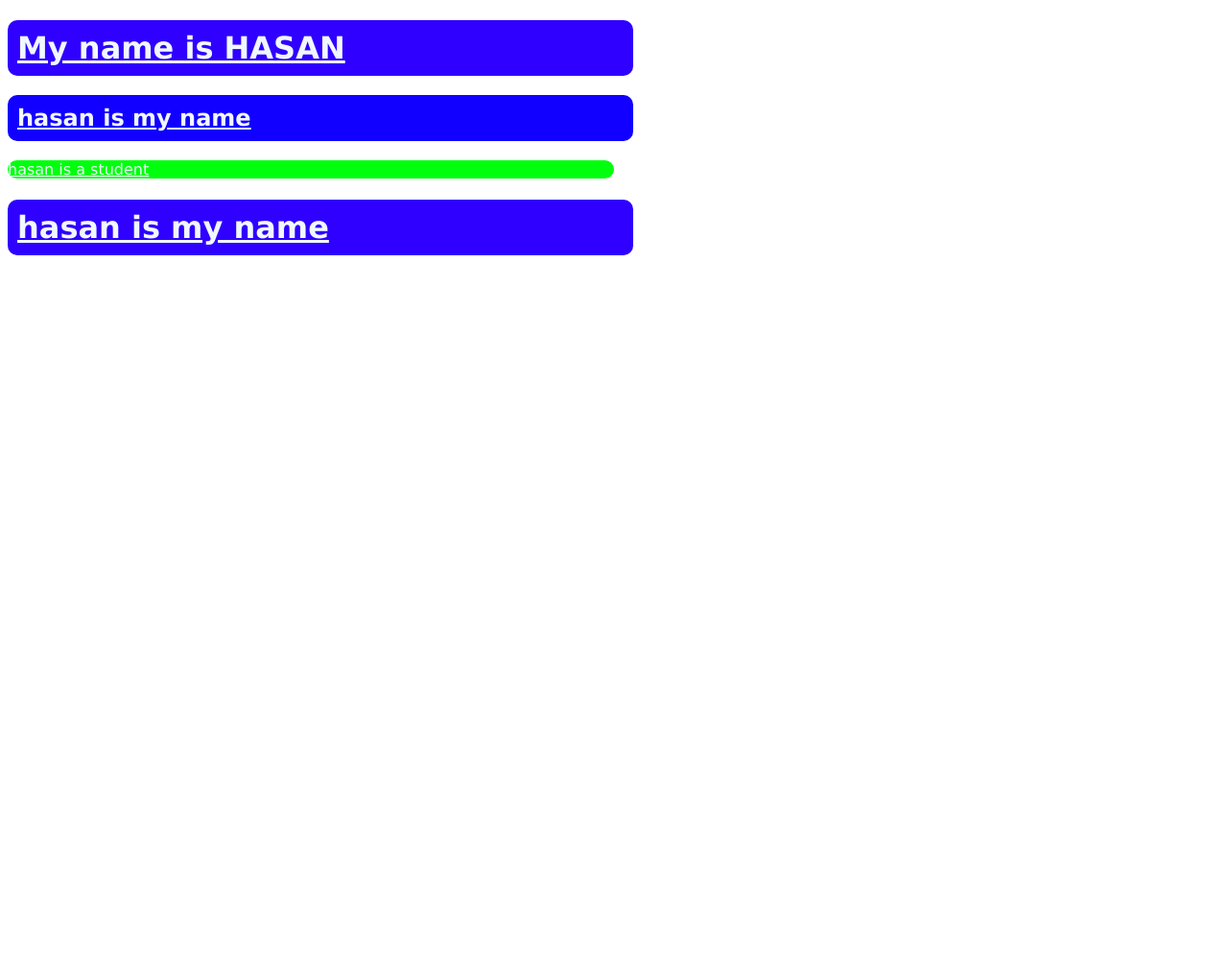
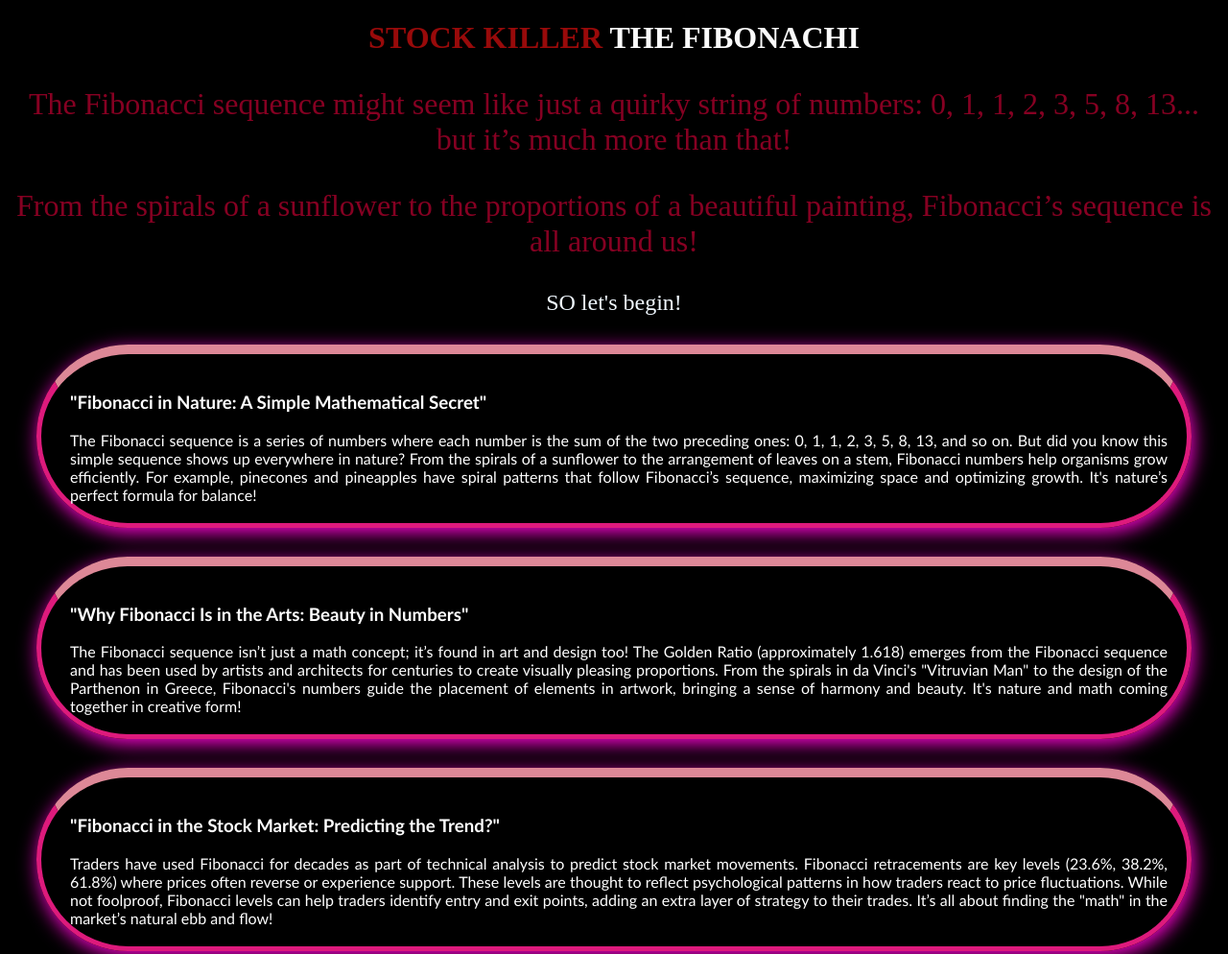
Before and after one commit to HasanxBoos/first-hometask-repo, a plain HTML site: page index.html in a window 1280 px wide. Shown: the top 994 px of the page at 96% size. Before the commit the page ends 800 px from the top, so only its background shows below. Drawn offline with Linux system fonts and the light colour scheme.

Commit message:
3rd commit

```diff
--- a/index.html
+++ b/index.html
@@ -6,12 +6,27 @@
     <title>Document</title>
     <link rel="stylesheet" href="style.css">
 </head>
-<body>
-    <div class="blog">
-      <h1>My name is HASAN</h1>
-      <h2>hasan is my name</h2>
-      <p>hasan is a student</p>
-      <h1>hasan is my name</h1>
-    </div>
+<body bgcolor="black">
+  <h1>STOCK KILLER <span>THE FIBONACHI</span></h1>
+  <p class="fws">The Fibonacci sequence might seem like just a quirky string of numbers: 0, 1, 1, 2, 3, 5, 8, 13... but it’s much more than that! </p>
+  <p class="fws">From the spirals of a sunflower to the proportions of a beautiful painting, Fibonacci’s sequence is all around us!</p>
+  <p class="bgc">SO let's begin! </p>
+  <div class="blog">
+      <h3> "Fibonacci in Nature: A Simple Mathematical Secret"</h3>
+      The Fibonacci sequence is a series of numbers where each number is the sum of the two preceding ones: 0, 1, 1, 2, 3, 5, 8, 13, and so on. But did you know this simple sequence shows up everywhere in nature? From the spirals of a sunflower to the arrangement of leaves on a stem, Fibonacci numbers help organisms grow efficiently. For example, pinecones and pineapples have spiral patterns that follow Fibonacci’s sequence, maximizing space and optimizing growth. It's nature’s perfect formula for balance!
+  </div>
+  <div class="blog">
+      <h3>"Why Fibonacci Is in the Arts: Beauty in Numbers"</h3>
+      The Fibonacci sequence isn’t just a math concept; it’s found in art and design too! The Golden Ratio (approximately 1.618) emerges from the Fibonacci sequence and has been used by artists and architects for centuries to create visually pleasing proportions. From the spirals in da Vinci's "Vitruvian Man" to the design of the Parthenon in Greece, Fibonacci's numbers guide the placement of elements in artwork, bringing a sense of harmony and beauty. It's nature and math coming together in creative form!
+  </div>
+  <div class="blog">
+      <h3> "Fibonacci in the Stock Market: Predicting the Trend?"</h3>
+      Traders have used Fibonacci for decades as part of technical analysis to predict stock market movements. Fibonacci retracements are key levels (23.6%, 38.2%, 61.8%) where prices often reverse or experience support. These levels are thought to reflect psychological patterns in how traders react to price fluctuations. While not foolproof, Fibonacci levels can help traders identify entry and exit points, adding an extra layer of strategy to their trades. It’s all about finding the "math" in the market’s natural ebb and flow!
+  </div>
+  <div class="blog">
+      <h3>"The Fibonacci Sequence: A Quick Math Lesson"</h3>
+      At first glance, the Fibonacci sequence may seem simple: each number is the sum of the two before it (0, 1, 1, 2, 3, 5, 8, 13…). But beneath its simplicity lies a powerful pattern! This sequence appears in many areas of mathematics, like number theory and combinatorics. It's also closely linked to the Golden Ratio, which has fascinating properties that appear in nature, art, and even architecture. Fibonacci reminds us that sometimes the simplest patterns have the biggest impact on the world around us.
+  </div>
+  <h4> THE END THANK YOU</h4>
 </body>
 </html>
--- a/style.css
+++ b/style.css
@@ -1,36 +1,36 @@
-h1{
-    background-color: rgb(47, 0, 255);
-    margin-bottom: 20px;
-    border-top: 10px;
-    padding: 10px;
-    border-radius: 10px;
-    color: aliceblue;
-    font-family:Verdana, Geneva, Tahoma, sans-serif;
-    width: 50%;
-    text-decoration:underline;
-    text-align: justify;
-}
-h2{
-background-color: rgb(17, 0, 255);
-    margin-bottom: 20px;
-    border-top: 10px;
-    padding: 10px;
-    border-radius: 10px;
-    color: aliceblue;
-    font-family:Verdana, Geneva, Tahoma, sans-serif;
-    width: 50%;
-    text-decoration:underline;
-    text-align: justify;
-}
-p{
-    background-color: rgb(0, 255, 13);
-    margin-bottom: 20px;
-    border-top: 10px;git
-    padding: 10px;
-    border-radius: 10px;
-    color: aliceblue;
-    font-family:Verdana, Geneva, Tahoma, sans-serif;
-    width: 50%;
-    text-decoration:underline;
-    text-align: justify;
-}
+ p{
+           font-size: x-large;
+           text-align: center;
+        }
+        .bgc{
+           color: aliceblue;
+        }
+        .fws{
+            font-weight: 70;
+            font-size: xx-large;
+            color: rgba(255, 0, 64, 0.527);
+        }
+        span{
+            color: #fffffffa;
+        }
+        .blog{
+            border: 5px solid rgba(221, 26, 124);
+            border-top: 10px solid rgb(221, 136, 151);
+            border-radius:100px;
+            margin: 30px;
+            padding: 20px;
+            padding-left: 30px;
+            color: rgb(255, 255, 255);
+            text-align: justify;
+            box-shadow: 2px 5px 20px #ff04d5fa;
+            font-family: 'Trebuchet MS', 'Lucida Sans Unicode', 'Lucida Grande', 'Lucida Sans', Arial, sans-serif;
+
+        }
+        h1{
+            text-align: center;
+            color: rgba(240, 16, 16, 0.637);
+        }
+        h4{
+            text-align: center;
+            color: brown;
+        }
```
